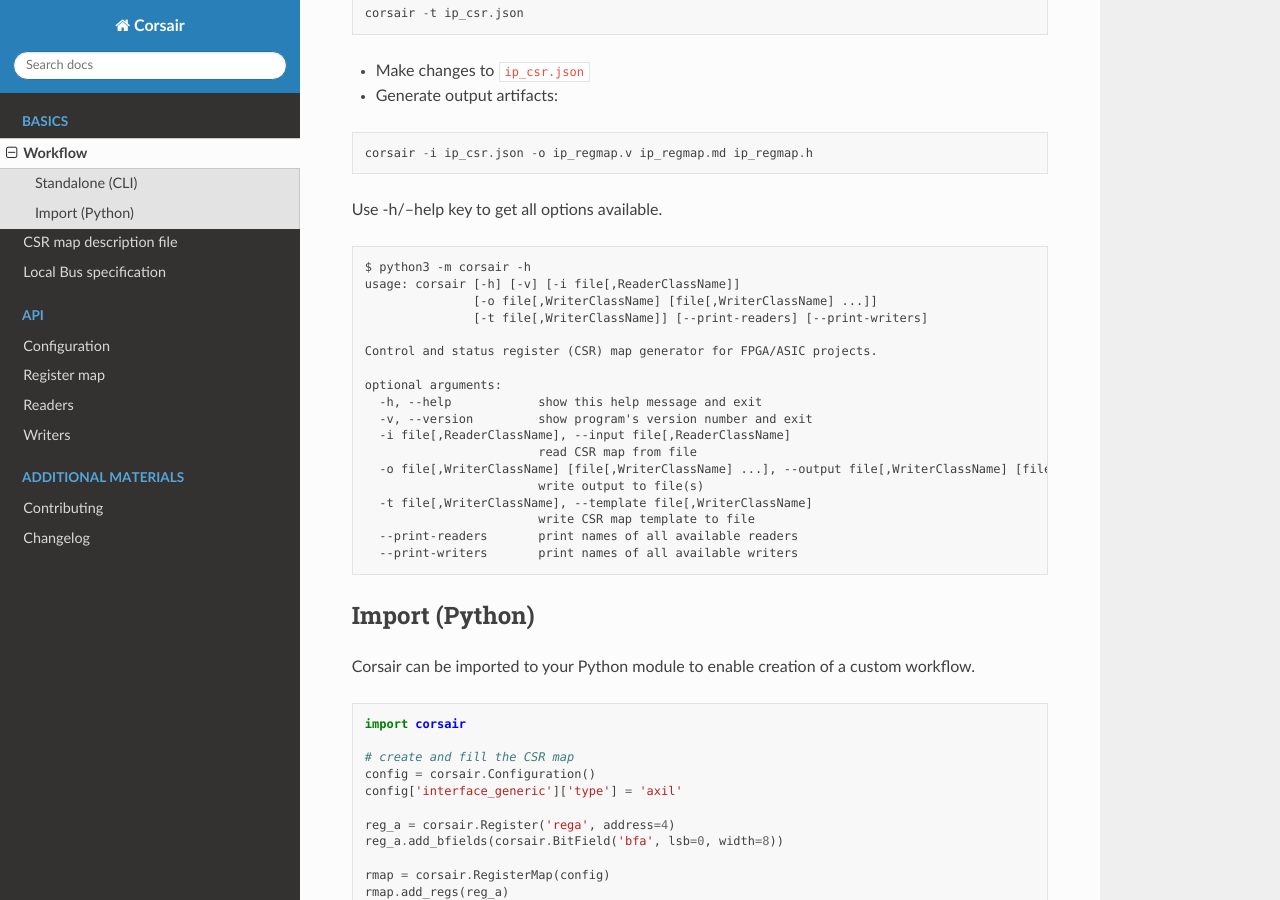
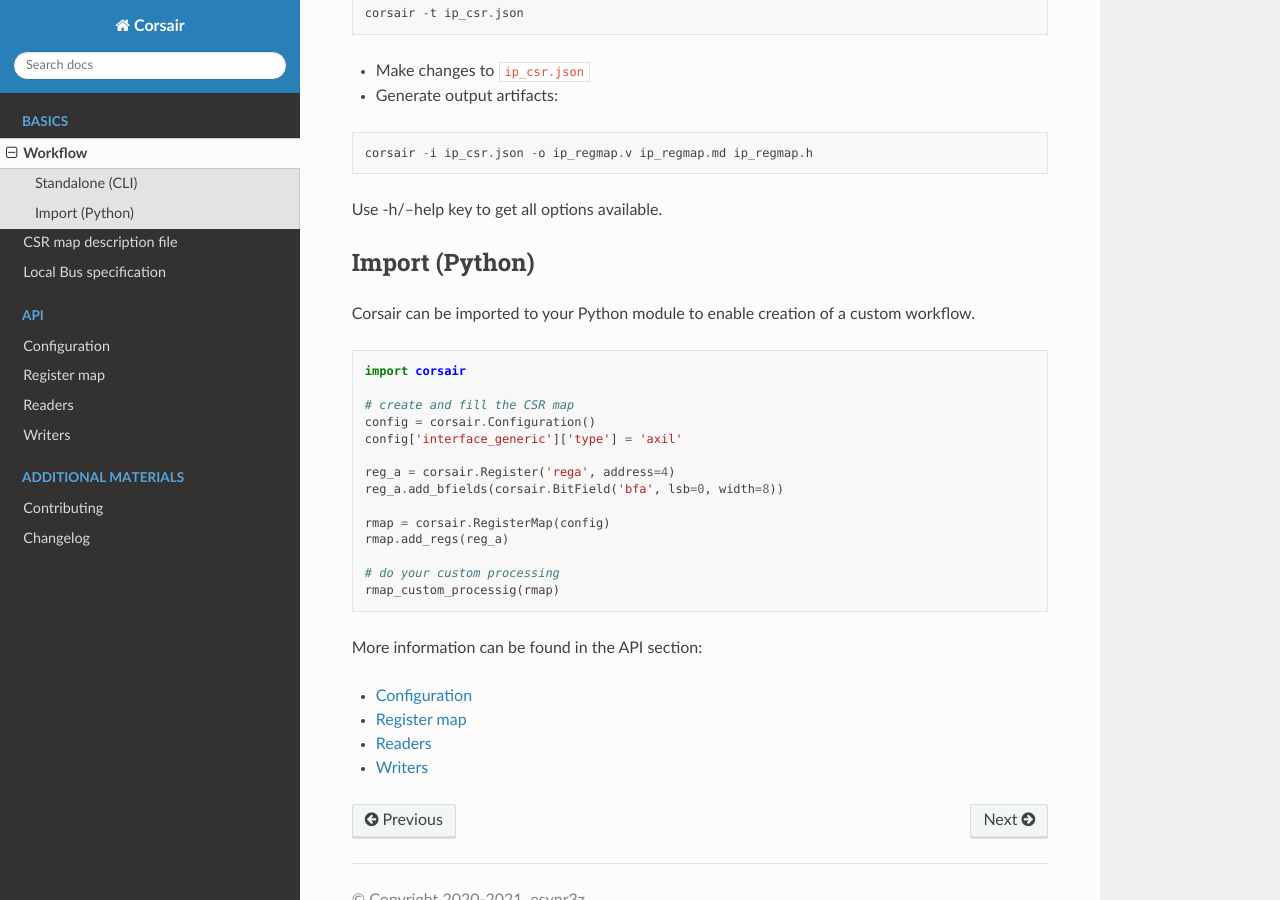
Before and after one commit to esynr3z/corsair, a Sphinx documentation site: the page built from docs/workflow.rst, in a window 1280 px wide and 900 px high, scrolled down 320 px. Built offline with Sphinx 7.4.7 and the Read the Docs theme 2.0.0, drawn with Linux system fonts in a browser that asks for light colours.

```diff
--- a/docs/workflow.rst
+++ b/docs/workflow.rst
@@ -24,28 +24,6 @@
 
 
 Use -h/--help key to get all options available.
-
-::
-
-    $ python3 -m corsair -h
-    usage: corsair [-h] [-v] [-i file[,ReaderClassName]]
-                   [-o file[,WriterClassName] [file[,WriterClassName] ...]]
-                   [-t file[,WriterClassName]] [--print-readers] [--print-writers]
-
-    Control and status register (CSR) map generator for FPGA/ASIC projects.
-
-    optional arguments:
-      -h, --help            show this help message and exit
-      -v, --version         show program's version number and exit
-      -i file[,ReaderClassName], --input file[,ReaderClassName]
-                            read CSR map from file
-      -o file[,WriterClassName] [file[,WriterClassName] ...], --output file[,WriterClassName] [file[,WriterClassName] ...]
-                            write output to file(s)
-      -t file[,WriterClassName], --template file[,WriterClassName]
-                            write CSR map template to file
-      --print-readers       print names of all available readers
-      --print-writers       print names of all available writers
-
 
 Import (Python)
 ===============
```
Also changed, not shown: 2 other files.
